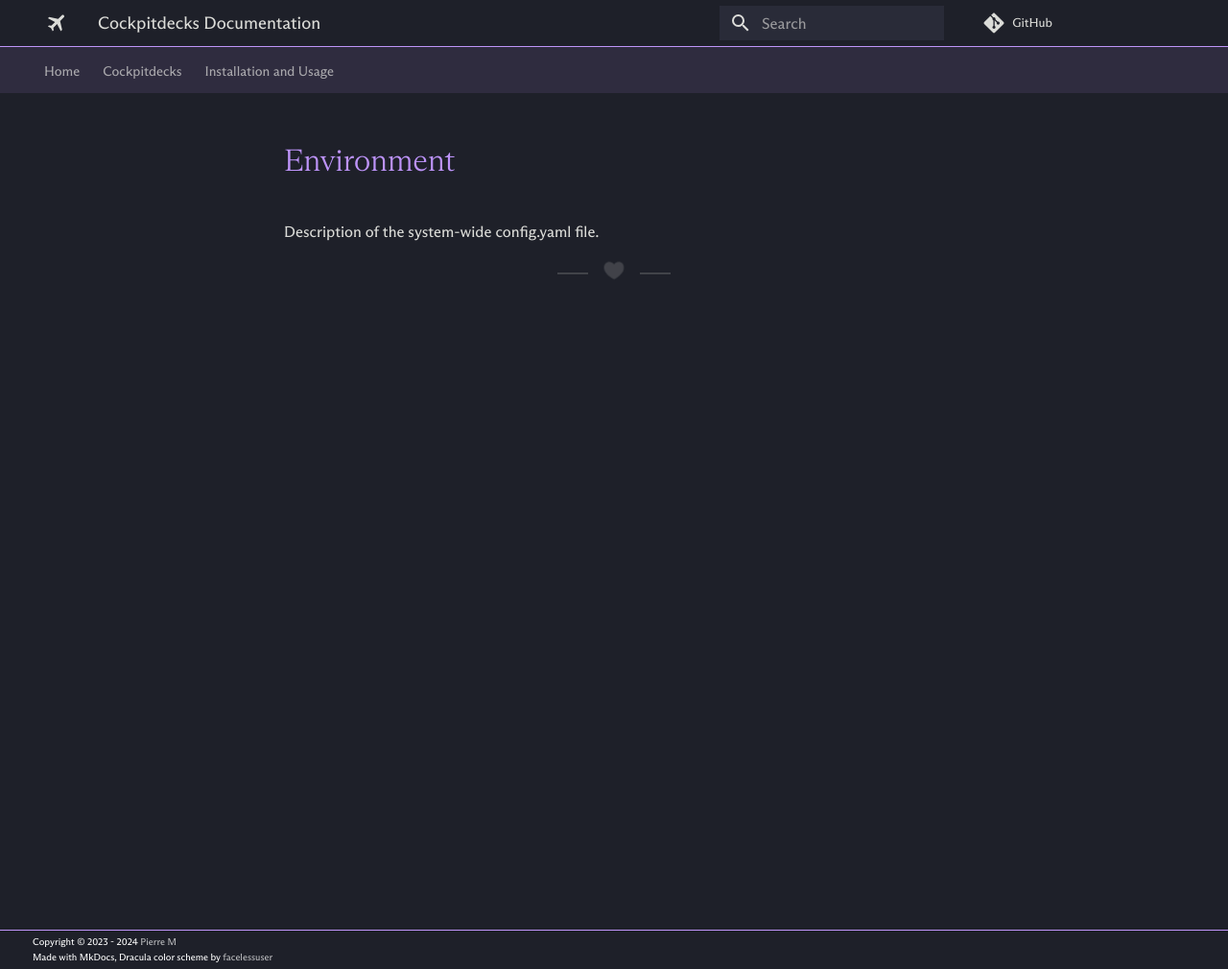
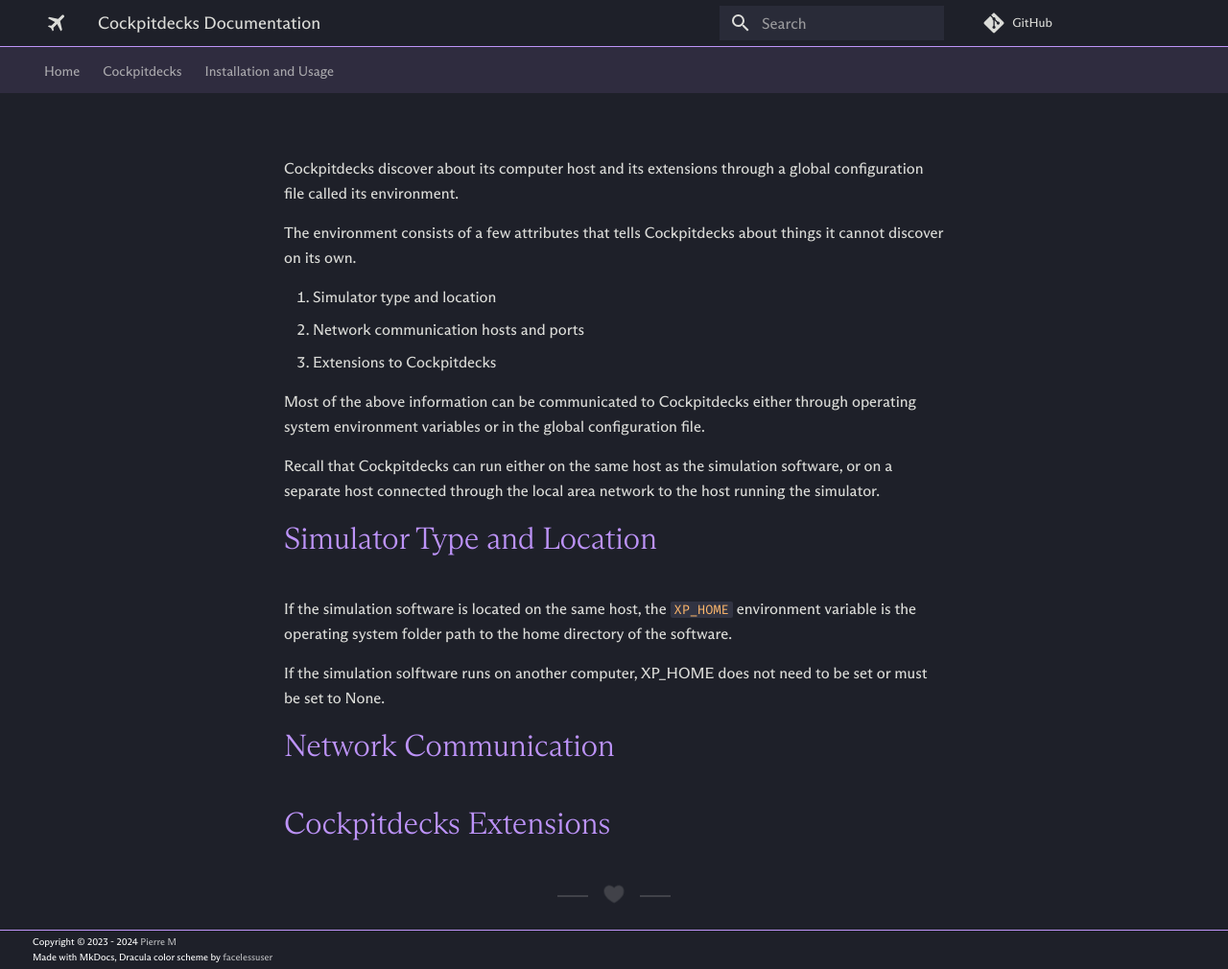
Before and after one commit to devleaks/cockpitdecks-docs, an MkDocs documentation site: the page built from docs/Extending/Environment.md, in a window 1280 px wide and 1010 px high. Shown: the whole window at 96% size. Built offline with MkDocs 1.6.1 and Material for MkDocs 9.7.7, drawn with Linux system fonts in a browser that asks for light colours; a script that is not in the unit is left out; comment, search, counter and statistics services are not loaded.

Commit message:
renew extending section

```diff
--- a/docs/Extending/Environment.md
+++ b/docs/Extending/Environment.md
@@ -1 +1,21 @@
-Description of the system-wide config.yaml file.
+Cockpitdecks discover about its computer host and its extensions through a global configuration file called its environment.
+
+The environment consists of a few attributes that tells Cockpitdecks about things it cannot discover on its own.
+
+1. Simulator type and location
+2. Network communication hosts and ports
+3. Extensions to Cockpitdecks
+
+Most of the above information can be communicated to Cockpitdecks either through operating system environment variables or in the global configuration file.
+
+Recall that Cockpitdecks can run either on the same host as the simulation software, or on a separate host connected through the local area network to the host running the simulator.
+
+# Simulator Type and Location
+
+If the simulation software is located on the same host, the `XP_HOME` environment variable is the operating system folder path to the home directory of the software.
+
+If the simulation solftware runs on another computer, XP_HOME does not need to be set or must be set to None.
+
+# Network Communication
+
+# Cockpitdecks Extensions
```
Also changed, not shown: docs/Extending/Adding Activations.md (+1 -6 lines), docs/Extending/Adding New Deck Models.md (+13 -12 lines), docs/Extending/Adding Representations.md (+1 -5 lines), docs/Extending/Extending Cockpitdecks.md (+77 -8 lines), docs/History.md (+3 -3 lines).
